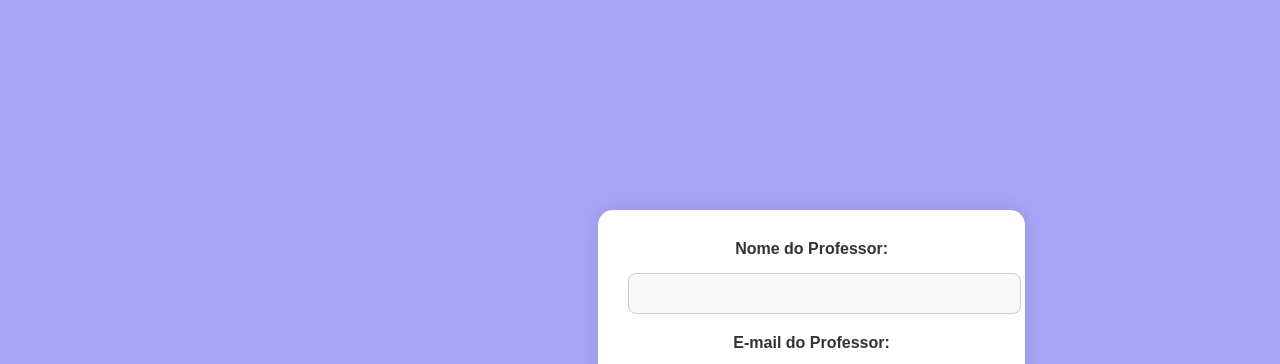
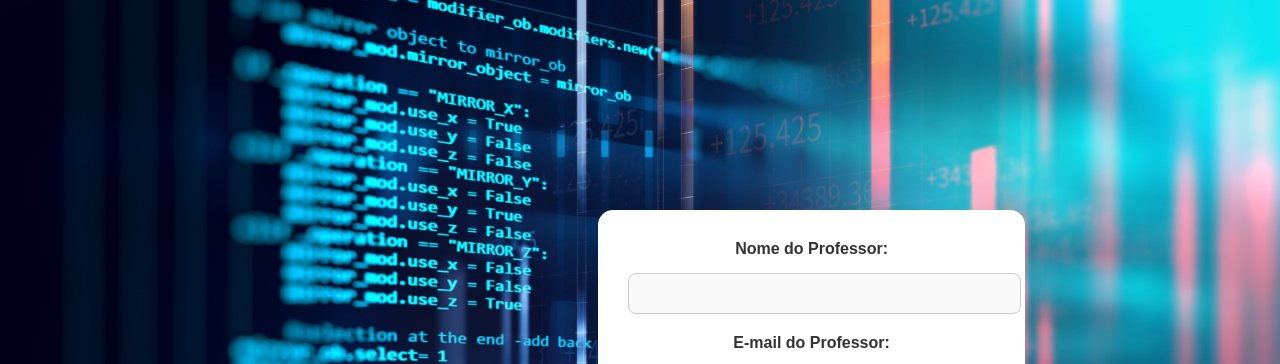
Before and after one commit to PedroVMB/portal-html-css-js-front, a plain HTML site: page areaDoManager.html in a window 1280 px wide. Shown: the top 364 px of the page. Drawn offline with Linux system fonts and the light colour scheme.

Commit message:
feat: adicionando imagens 2

```diff
--- a/areaDoManager.html
+++ b/areaDoManager.html
@@ -7,7 +7,7 @@
     <style>
 body {
     font-family: 'Arial', sans-serif;
-    background-color: #0e0ae45d;
+    background-image: url(./img/Radica\ Software\ Launches\ Electra\ Cloud\,\ World’s\ First\ Fully\ Browser-based\ Electrical\ CAD\ Software\ -\ Civil\ +\ Structural\ Engineer\ magazine.jpg);
     text-align: center;
     background-position: center center;
     background-size: cover;
```
Also changed, not shown: areaDoProfessor.html (+1 -1 lines).
